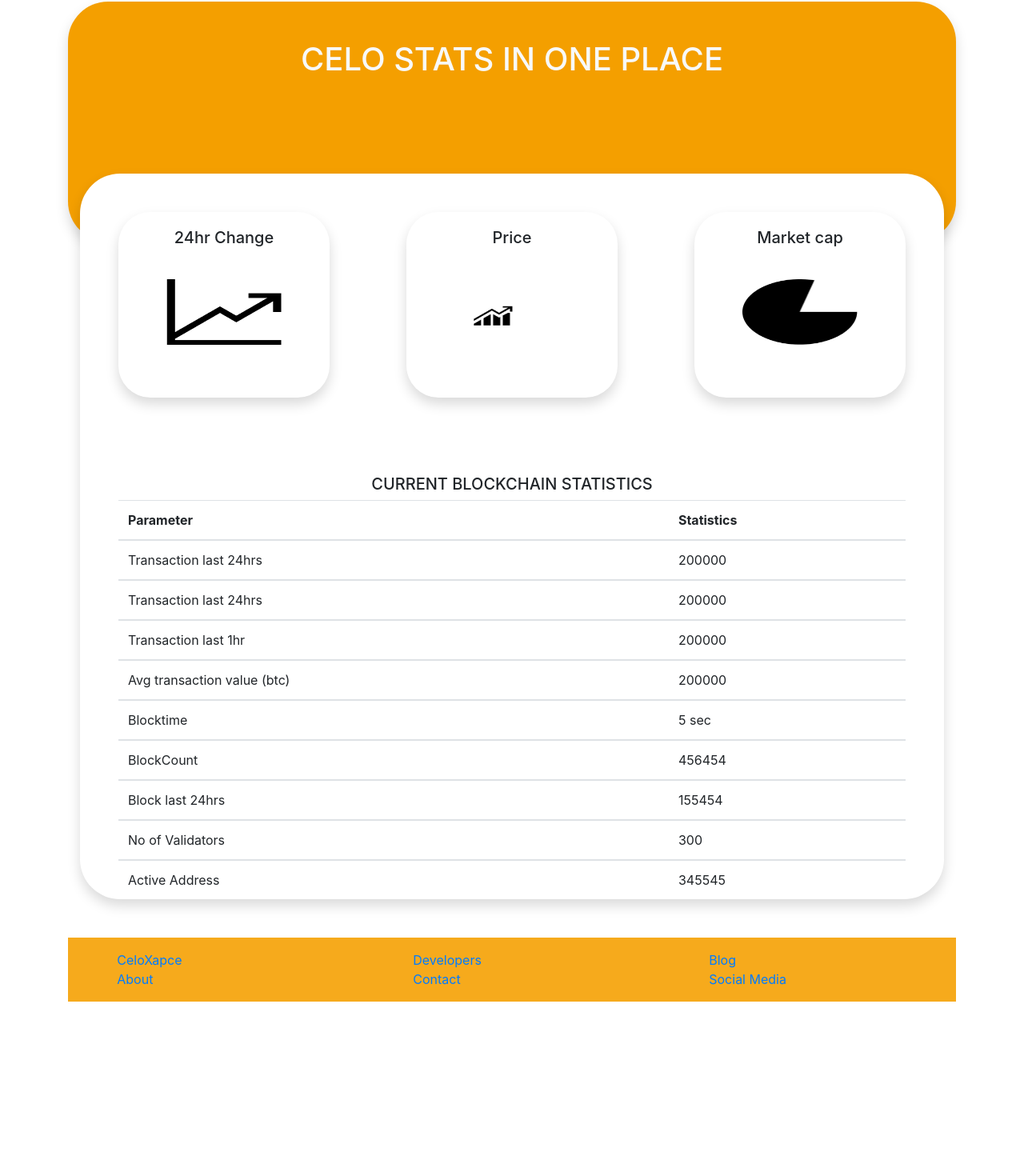
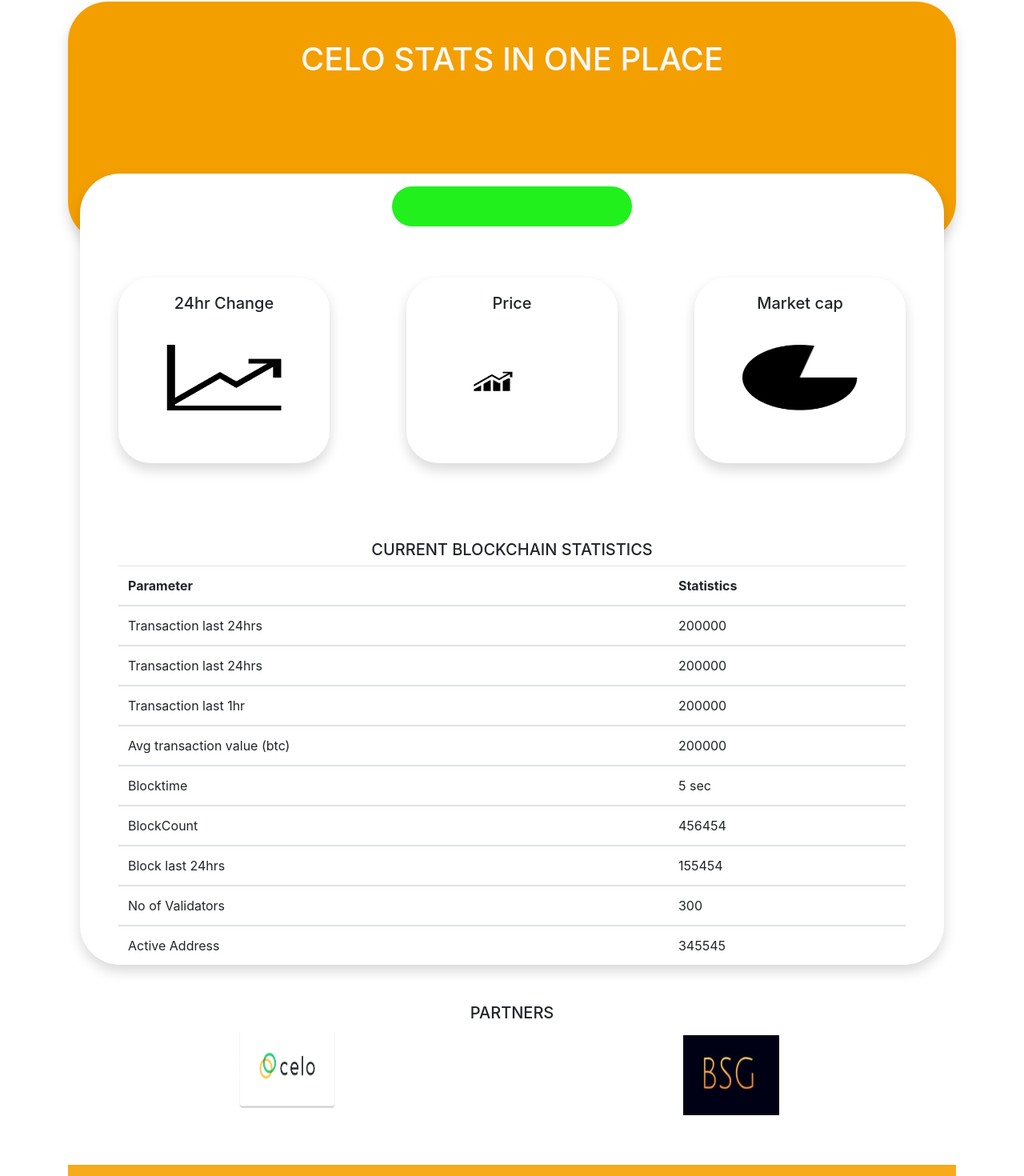
Before and after one commit to pnoken/CeloXpace, a Next.js app: page / in a window 1280 px wide. Shown: the part 90-1560 px from the top of the page at 80% size. Before the commit the page ends 1342 px from the top, so only its background shows below. Built offline with nearby package versions, Linux system fonts and the light colour scheme.

Commit message:
new updates with map

```diff
--- a/components/Headers/Navbar.js
+++ b/components/Headers/Navbar.js
@@ -49,6 +49,7 @@
             className="form-control mr-sm"
             type="search"
             placeholder="Search"
+            style={{ borderRadius: "25px"}}
           />
         </form>
       </div>
--- a/components/Main/Card.js
+++ b/components/Main/Card.js
@@ -1,50 +1,57 @@
-import Image from "next/image"
+import Image from "next/image";
 
 export default function Card() {
   return (
-
-    <div className="d-flex flex-column" style={{zIndex: "1"}}>
+    <div className="d-flex flex-column" style={{ zIndex: "1" }}>
+      <div class="mx-auto">
+        <button
+          type="button"
+          className="btn btn-lg m-3 justify-center"
+          style={{
+            borderRadius: "25px",
+            width: "300px",
+            height: "50px",
+            backgroundColor: "#21F01D",
+          }}
+        ></button>
+      </div>
       <div className="flex-row  d-flex">
-      <div className="box shadow align-items-start  m-5" style={{ borderRadius: "40px" }}>
+        <div
+          className="box shadow align-items-start  m-5"
+          style={{ borderRadius: "40px" }}
+        >
           <div className="card-body">
-          <h5 className="card-title text-center">
-          24hr Change
-          </h5>
+            <h5 className="card-title text-center">24hr Change</h5>
             <div style={{ margin: "40px" }}>
               <Image src="/static/changes.png" height={200} width={350} />
             </div>
           </div>
-
-
         </div>
 
-      <div className="box shadow align-items-start  m-5" style={{ borderRadius: "40px" }}>
+        <div
+          className="box shadow align-items-start  m-5"
+          style={{ borderRadius: "40px" }}
+        >
           <div className="card-body">
-          <h5 className="card-title text-center">
-            Price
-          </h5>
+            <h5 className="card-title text-center">Price</h5>
             <div style={{ margin: "40px" }}>
               <Image src="/static/price.png" height={200} width={350} />
             </div>
           </div>
-
-
         </div>
 
-      <div className="box shadow align-items-start m-5" style={{ borderRadius: "40px" }}>
+        <div
+          className="box shadow align-items-start m-5"
+          style={{ borderRadius: "40px" }}
+        >
           <div className="card-body">
-          <h5 className="card-title text-center">
-          Market cap
-          </h5>
+            <h5 className="card-title text-center">Market cap</h5>
             <div style={{ margin: "40px" }}>
               <Image src="/static/market_cap.png" height={200} width={350} />
             </div>
           </div>
-
-
         </div>
       </div>
-
     </div>
   );
 }
--- a/components/Main/Coinlist.js
+++ b/components/Main/Coinlist.js
@@ -1,6 +1,6 @@
 import React, { useState } from "react";
 import coindata from "../../lib/coindata.json";
-import Card from "./Card"
+import Card from "./Card";
 
 export default function CoinList() {
   //     const [ coinData, setCoinData ] = useState([]);
@@ -30,13 +30,34 @@
 
   return (
     <>
-    <div className="mx-auto box shadow" style={{ borderRadius: "50px", height: "300px", backgroundColor: "#F49F00", zIndex: "-1", marginBottom: "-100px" }}>
-          <h1 className="text-center text-uppercase text-light p-5">Celo Stats in one place</h1>
+      <div
+        className="mx-auto box shadow"
+        style={{
+          borderRadius: "50px",
+          height: "300px",
+          backgroundColor: "#F49F00",
+          zIndex: "-1",
+          marginBottom: "-100px",
+        }}
+      >
+        <h1 className="text-center text-uppercase text-light p-5">
+          Celo Stats in one place
+        </h1>
       </div>
-    <div className="box shadow w-10" style={{ borderRadius: "50px", zIndex: 1000, backgroundColor: "white", margin: "15px" }}>
+      <div
+        className="box shadow w-10"
+        style={{
+          borderRadius: "50px",
+          zIndex: 1000,
+          backgroundColor: "white",
+          margin: "15px",
+        }}
+      >
         <Card />
         <div className="m-5">
-      <h5 className="text-uppercase text-center">Current Blockchain Statistics</h5>
+          <h5 className="text-uppercase text-center">
+            Current Blockchain Statistics
+          </h5>
           <table className="table">
             <thead>
               <tr>
@@ -54,6 +75,7 @@
             ))}
           </table>
         </div>
+
       </div>
     </>
   );
--- a/pages/index.js
+++ b/pages/index.js
@@ -3,6 +3,7 @@
 import Footer from "../components/Footers/Footer";
 import styles from "../styles/Home.module.css";
 import CoinList from "../components/Main/Coinlist";
+import Image from "next/image";
 
 export default function Home() {
   return (
@@ -18,12 +19,26 @@
         ></link>
       </Head>
       <div className="container">
-      <Navbar />
-      <div>
-      <CoinList />
-      </div>
+        <Navbar />
+        <div>
+          <CoinList />
+        </div>
+        <div>
+          <h5 className="text-uppercase text-center">Partners</h5>
+        </div>
+        <div className="flex-row  d-flex">
+            <div className="align-items-start mx-auto">
+              <Image src="/static/celo.png" height={100} width={120} />
 
-      <Footer />
+            </div>
+
+            <div className="align-items-end mx-auto p-2">
+              <Image src="/static/bsg.png" height={100} width={120} />
+
+            </div>
+          </div>
+
+        <Footer />
       </div>
     </>
   );
```
Also changed, not shown: components/Main/RichList.js (+9 -6 lines), pages/stores_and_apis.js (+7 -5 lines), public/static/bsg.png (added), public/static/celo.png (added). Lines whose indentation alone changed are shown as unchanged.
